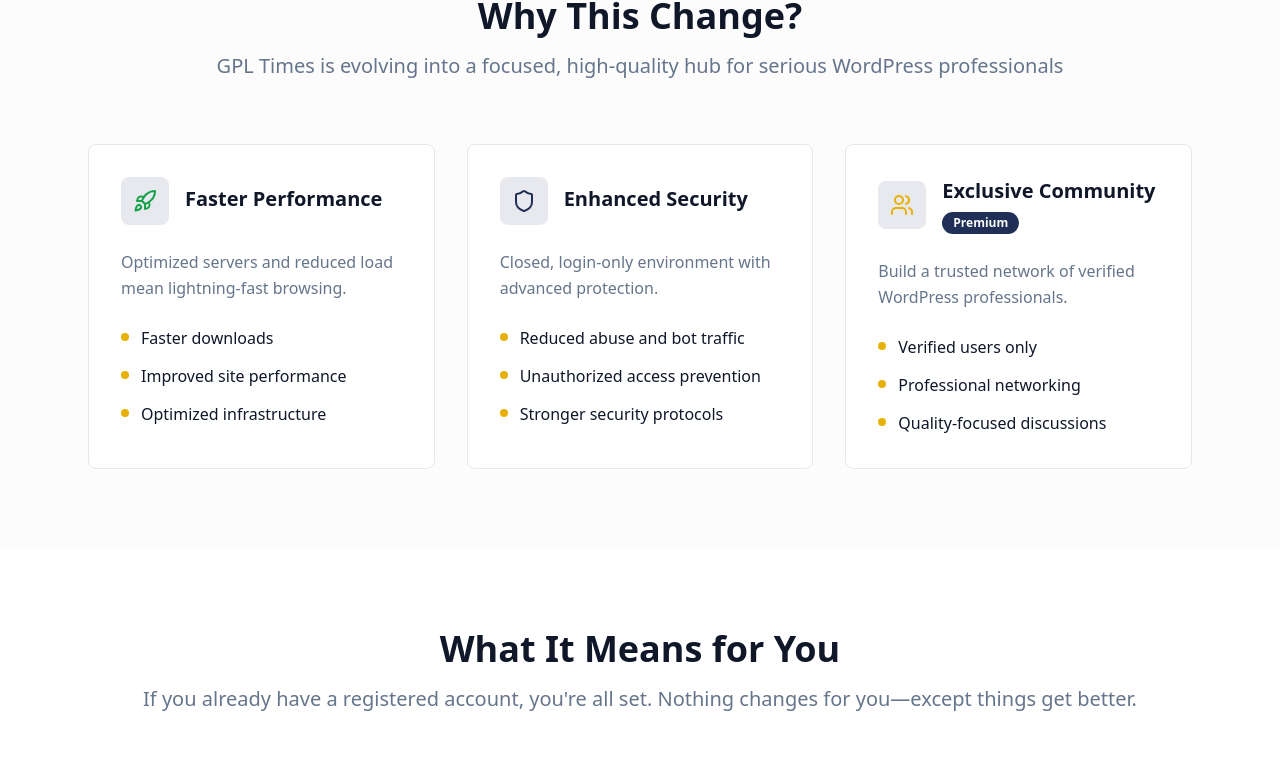
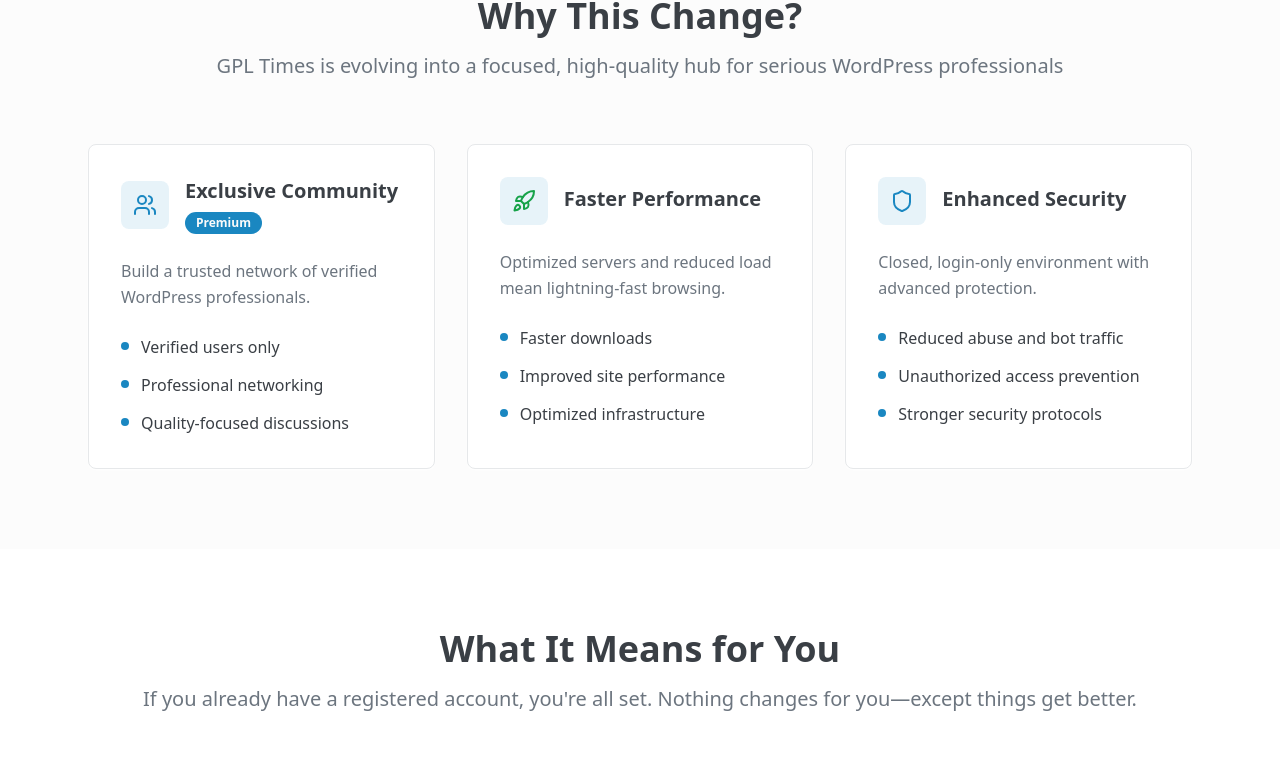
Before and after one commit to gpltimes/gpl-times-private-glow, a React (Vite) app: page / in a window 1280 px wide. Shown: the part 1403-2178 px from the top of the page. Built offline with nearby package versions, Linux system fonts and the light colour scheme.

Commit message:
Update theme colors and layout
Update the website to use the provided theme colors. Reorder sections to move the "exclusive community" card to the front and change the contact email address.

```diff
--- a/src/components/ContactSection.tsx
+++ b/src/components/ContactSection.tsx
@@ -45,7 +45,7 @@ export const ContactSection = () => {
 
             <Button variant="outline" size="lg" className="font-semibold">
               <Mail className="h-5 w-5 mr-2" />
-              support@gpltimes.com
+              info@gpltimes.com
             </Button>
           </CardContent>
         </Card>
--- a/src/index.css
+++ b/src/index.css
@@ -7,51 +7,51 @@
 @layer base {
   :root {
     --background: 0 0% 100%;
-    --foreground: 222 47% 11%;
+    --foreground: 213 9% 25%;
 
     --card: 0 0% 100%;
-    --card-foreground: 222 47% 11%;
+    --card-foreground: 213 9% 25%;
 
     --popover: 0 0% 100%;
-    --popover-foreground: 222 47% 11%;
+    --popover-foreground: 213 9% 25%;
 
-    --primary: 223 47% 23%;
+    --primary: 201 76% 43%;
     --primary-foreground: 0 0% 98%;
 
-    --secondary: 220 14% 96%;
-    --secondary-foreground: 222 47% 11%;
+    --secondary: 210 8% 96%;
+    --secondary-foreground: 213 9% 25%;
 
-    --muted: 220 14% 96%;
-    --muted-foreground: 215 16% 47%;
+    --muted: 210 8% 96%;
+    --muted-foreground: 210 8% 46%;
 
-    --accent: 45 93% 47%;
-    --accent-foreground: 222 47% 11%;
+    --accent: 201 76% 43%;
+    --accent-foreground: 0 0% 98%;
 
-    --premium: 45 93% 47%;
-    --premium-foreground: 222 47% 11%;
+    --premium: 201 76% 43%;
+    --premium-foreground: 0 0% 98%;
 
     --success: 142 76% 36%;
     --success-foreground: 0 0% 98%;
 
     --warning: 38 92% 50%;
-    --warning-foreground: 222 47% 11%;
+    --warning-foreground: 213 9% 25%;
 
     --destructive: 0 84% 60%;
     --destructive-foreground: 0 0% 98%;
 
-    --border: 220 13% 91%;
-    --input: 220 13% 91%;
-    --ring: 223 47% 23%;
+    --border: 210 8% 91%;
+    --input: 210 8% 91%;
+    --ring: 201 76% 43%;
 
-    /* Premium gradients */
-    --gradient-primary: linear-gradient(135deg, hsl(223 47% 23%), hsl(223 47% 33%));
-    --gradient-premium: linear-gradient(135deg, hsl(45 93% 47%), hsl(45 93% 57%));
-    --gradient-hero: linear-gradient(135deg, hsl(223 47% 23%) 0%, hsl(223 47% 33%) 50%, hsl(45 93% 47%) 100%);
+    /* GPL Times Brand Gradients */
+    --gradient-primary: linear-gradient(135deg, hsl(201 76% 43%), hsl(201 76% 53%));
+    --gradient-premium: linear-gradient(135deg, hsl(201 76% 43%), hsl(201 76% 53%));
+    --gradient-hero: linear-gradient(135deg, hsl(213 9% 25%) 0%, hsl(210 8% 23%) 50%, hsl(201 76% 43%) 100%);
 
-    /* Professional shadows */
-    --shadow-premium: 0 20px 40px -12px hsl(223 47% 23% / 0.25);
-    --shadow-card: 0 4px 20px -4px hsl(223 47% 23% / 0.1);
-    --shadow-glow: 0 0 40px hsl(45 93% 47% / 0.3);
+    /* Professional shadows with brand colors */
+    --shadow-premium: 0 20px 40px -12px hsl(201 76% 43% / 0.25);
+    --shadow-card: 0 4px 20px -4px hsl(201 76% 43% / 0.1);
+    --shadow-glow: 0 0 40px hsl(201 76% 43% / 0.3);
 
     --radius: 0.5rem;
 
--- a/src/pages/Index.tsx
+++ b/src/pages/Index.tsx
@@ -70,6 +70,18 @@ const Index = () => {
 
           <div className="grid md:grid-cols-2 lg:grid-cols-3 gap-8">
             <FeatureCard
+              icon={<Users className="h-6 w-6 text-premium" />}
+              title="Exclusive Community"
+              description="Build a trusted network of verified WordPress professionals."
+              badgeText="Premium"
+              items={[
+                "Verified users only",
+                "Professional networking",
+                "Quality-focused discussions"
+              ]}
+            />
+
+            <FeatureCard
               icon={<Rocket className="h-6 w-6 text-success" />}
               title="Faster Performance"
               description="Optimized servers and reduced load mean lightning-fast browsing."
@@ -88,18 +100,6 @@ const Index = () => {
                 "Reduced abuse and bot traffic",
                 "Unauthorized access prevention",
                 "Stronger security protocols"
-              ]}
-            />
-
-            <FeatureCard
-              icon={<Users className="h-6 w-6 text-premium" />}
-              title="Exclusive Community"
-              description="Build a trusted network of verified WordPress professionals."
-              badgeText="Premium"
-              items={[
-                "Verified users only",
-                "Professional networking",
-                "Quality-focused discussions"
               ]}
             />
           </div>
```
